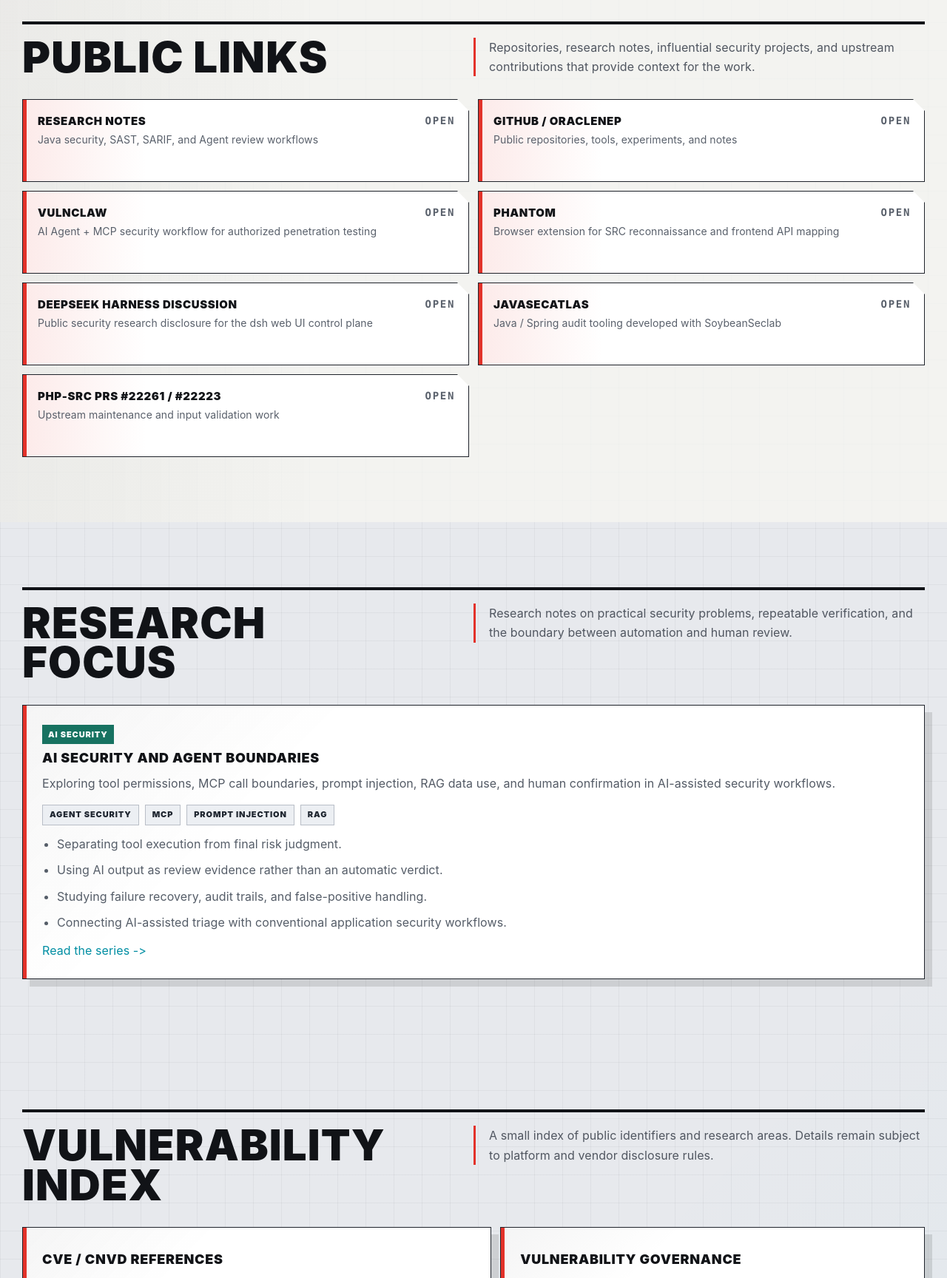
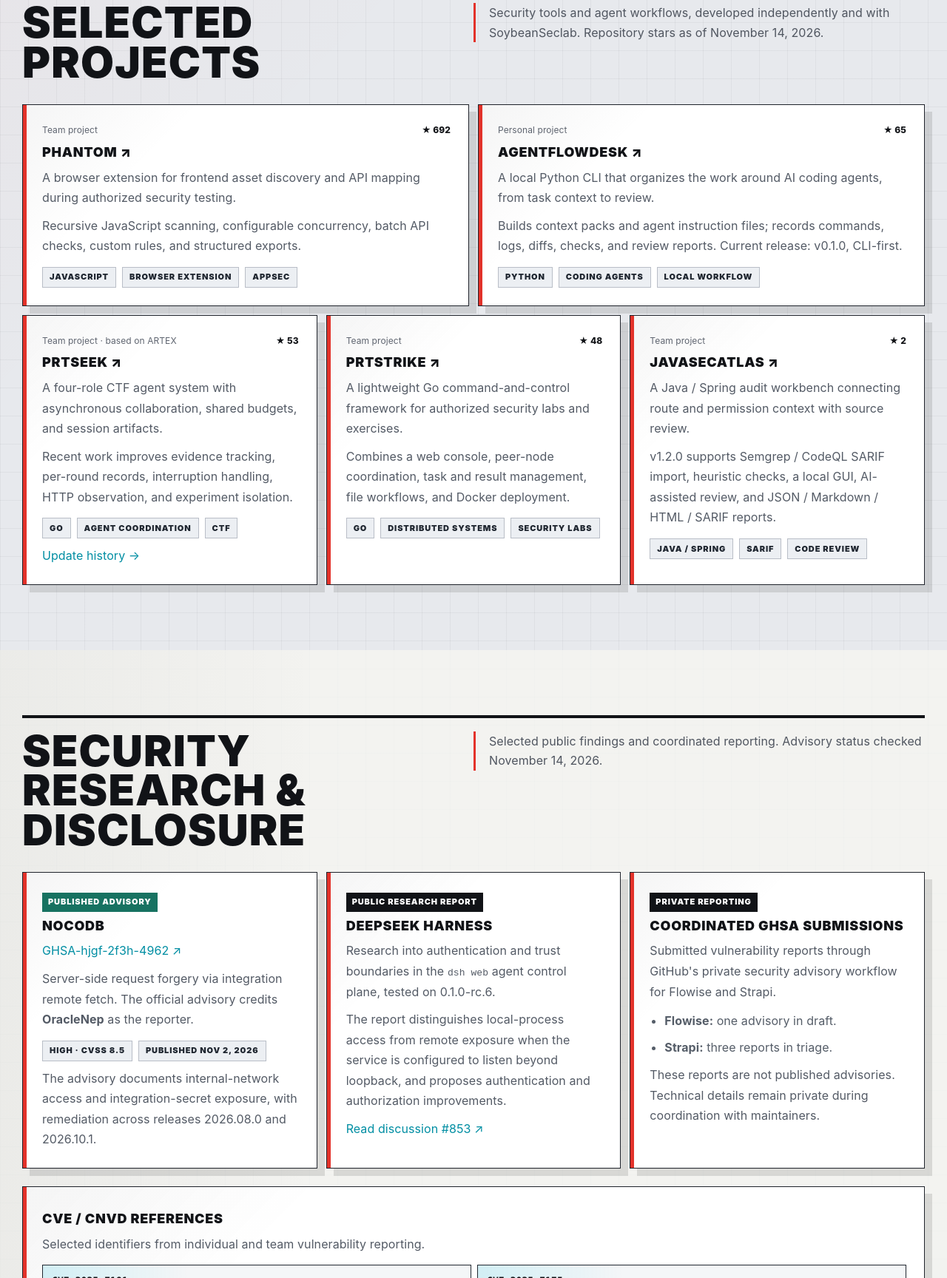
Before and after one commit to OracleNep/OracleNep.github.io, a plain HTML site: page index.html in a window 1280 px wide. Shown: the part 1072-2800 px from the top of the page at 74% size. Drawn offline with Linux system fonts and the light colour scheme.

Commit message:
Refresh security profile, selected projects, and verified disclosures

```diff
--- a/index.html
+++ b/index.html
@@ -1,12 +1,12 @@
 <!doctype html>
-<html lang="zh-CN">
+<html lang="en">
 <head>
   <meta charset="utf-8" />
   <meta name="viewport" content="width=device-width, initial-scale=1" />
   <meta name="robots" content="noindex, noarchive" />
-  <meta name="description" content="OracleNep's technical notebook on cybersecurity, AI security, application security, and vulnerability governance." />
+  <meta name="description" content="OracleNep: application and AI agent security, coordinated vulnerability disclosure, security tooling, and open-source contributions." />
   <meta property="og:title" content="OracleNep | Security Research" />
-  <meta property="og:description" content="Notes on AI security, Agent boundaries, Java/Spring review workflows, vulnerability research, and security tooling." />
+  <meta property="og:description" content="Selected security projects, published GHSA research, Java / Spring code review, Agent / MCP boundaries, and upstream contributions." />
   <meta property="og:image" content="assets/hero-security-portfolio.png" />
   <title>OracleNep | Security Research</title>
   <style>
@@ -911,6 +911,22 @@
         box-shadow: 6px 6px 0 rgba(17, 19, 23, .12);
       }
     }
+
+    /* Portfolio records and responsive project layout. */
+    section[id], #links { scroll-margin-top: 108px; }
+    .project { min-width: 0; }
+    .project h3 a { color: inherit; }
+    .project p, .project li, .advisory-id { overflow-wrap: anywhere; }
+    .project-meta { display: flex; justify-content: space-between; gap: 12px; color: var(--muted); font-size: 12px; }
+    .project-meta span:last-child { flex-shrink: 0; color: var(--ink); font-weight: 800; }
+    .reference-records, .research-links { margin-top: 24px; }
+    @media (min-width: 921px) {
+      .selected-projects { grid-template-columns: repeat(6, minmax(0, 1fr)); }
+      .selected-projects > article { grid-column: span 2; }
+      .selected-projects > article:nth-child(-n+2) { grid-column: span 3; }
+    }
+    @media (max-width: 920px) { section[id], #links { scroll-margin-top: 172px; } }
+    @media (prefers-reduced-motion: reduce) { html { scroll-behavior: auto; } }
   </style>
 </head>
 <body>
@@ -918,10 +934,10 @@
     <nav class="nav" aria-label="Primary navigation">
       <a class="brand" href="#top">OracleNep / Security Research</a>
       <div class="nav-links">
+        <a href="#projects">Projects</a>
+        <a href="#vulns">Disclosures</a>
+        <a href="#contributions">Contributions</a>
         <a href="#research">Research</a>
-        <a href="#links">Links</a>
-        <a href="#vulns">Vulns</a>
-        <a href="#projects">Projects</a>
       </div>
     </nav>
   </header>
@@ -931,199 +947,151 @@
       <canvas class="hero-particle-canvas" aria-hidden="true"></canvas>
       <div class="inner">
         <div class="hero-copy">
-          <span class="eyebrow">CYBERSECURITY / AI SECURITY</span>
+          <span class="eyebrow">ORACLENEP / APPLICATION &amp; AI SECURITY</span>
           <h1>AI SECURITY</h1>
-          <p class="hero-subtitle">
-            AI security, application security, and vulnerability governance.<br />Agent boundaries, Java/Spring review, and security automation.
-          </p>
+          <p class="hero-subtitle">I research application and AI agent security, and build tools for reproducible security work.<br />Java / Spring code review, Agent / MCP trust boundaries, and coordinated vulnerability disclosure.</p>
           <div class="actions">
-            <a class="button primary" href="research/">Research Notes</a>
-            <a class="button" href="#vulns">Vulnerability Index</a>
-            <a class="button" href="https://github.com/OracleNep" target="_blank" rel="noreferrer">GitHub</a>
+            <a class="button primary" href="#projects">Selected Projects</a>
+            <a class="button" href="#vulns">Security Research</a>
+            <a class="button" href="research/">Research Notes</a>
           </div>
         </div>
       </div>
     </section>
 
-    <section class="section alt" aria-label="Selected records">
+    <section class="section alt" aria-label="Areas of work">
       <div class="inner">
         <div class="metrics">
-          <div class="metric">
-            <strong>AI / Agent</strong>
-            <span>Tool permissions, MCP, prompt injection, and RAG</span>
-          </div>
-          <div class="metric">
-            <strong>Java / Spring</strong>
-            <span>White-box audit and secure coding workflows</span>
-          </div>
-          <div class="metric">
-            <strong>CVE / CNVD</strong>
-            <span>Public identifier index and disclosure notes</span>
-          </div>
-          <div class="metric">
-            <strong>Open Source</strong>
-            <span>Security tooling, experiments, and research notes</span>
-          </div>
+          <div class="metric"><strong>AppSec</strong><span>Code review, authorization, and root-cause analysis</span></div>
+          <div class="metric"><strong>AI / Agent</strong><span>Tool permissions, MCP, and execution boundaries</span></div>
+          <div class="metric"><strong>Disclosure</strong><span>GHSA, public research, and remediation review</span></div>
+          <div class="metric"><strong>Tooling</strong><span>Security automation and upstream contributions</span></div>
         </div>
       </div>
     </section>
 
-    <section class="section alt" id="links">
+    <section class="section" id="projects">
       <div class="inner">
         <div class="section-title">
-          <h2>Public Links</h2>
-          <p>Repositories, research notes, influential security projects, and upstream contributions that provide context for the work.</p>
+          <h2>Selected Projects</h2>
+          <p>Security tools and agent workflows, developed independently and with SoybeanSeclab. Repository stars as of November 14, 2026.</p>
         </div>
-        <div class="link-grid">
-          <a class="link-card" href="research/">
-            <span><strong>Research Notes</strong><span>Java security, SAST, SARIF, and Agent review workflows</span></span>
-            <span class="arrow">Open</span>
-          </a>
-          <a class="link-card" href="https://github.com/OracleNep" target="_blank" rel="noreferrer">
-            <span><strong>GitHub / OracleNep</strong><span>Public repositories, tools, experiments, and notes</span></span>
-            <span class="arrow">Open</span>
-          </a>
-          <a class="link-card" href="https://github.com/Netw0rkNoob/VulnClaw" target="_blank" rel="noreferrer">
-            <span><strong>VulnClaw</strong><span>AI Agent + MCP security workflow for authorized penetration testing</span></span>
-            <span class="arrow">Open</span>
-          </a>
-          <a class="link-card" href="https://github.com/Team-intN18-SoybeanSeclab/Phantom" target="_blank" rel="noreferrer">
-            <span><strong>Phantom</strong><span>Browser extension for SRC reconnaissance and frontend API mapping</span></span>
-            <span class="arrow">Open</span>
-          </a>
-          <a class="link-card" href="https://github.com/deepseek-ai/deepseek-harness/discussions/853" target="_blank" rel="noreferrer">
-            <span><strong>DeepSeek Harness Discussion</strong><span>Public security research disclosure for the dsh web UI control plane</span></span>
-            <span class="arrow">Open</span>
-          </a>
-          <a class="link-card" href="https://github.com/Team-intN18-SoybeanSeclab/JavaSecAtlas" target="_blank" rel="noreferrer">
-            <span><strong>JavaSecAtlas</strong><span>Java / Spring audit tooling developed with SoybeanSeclab</span></span>
-            <span class="arrow">Open</span>
-          </a>
-          <a class="link-card" href="https://github.com/php/php-src/pulls?q=22261+OR+22223" target="_blank" rel="noreferrer">
-            <span><strong>php-src PRs #22261 / #22223</strong><span>Upstream maintenance and input validation work</span></span>
-            <span class="arrow">Open</span>
-          </a>
-        </div>
-      </div>
-    </section>
+        <div class="project-grid selected-projects">
+          <article class="project">
+            <div class="project-meta"><span>Team project</span><span aria-label="692 GitHub stars">&#9733; 692</span></div>
+            <h3><a href="https://github.com/Team-intN18-SoybeanSeclab/Phantom" target="_blank" rel="noreferrer">Phantom &nearr;</a></h3>
+            <p>A browser extension for frontend asset discovery and API mapping during authorized security testing.</p>
+            <p>Recursive JavaScript scanning, configurable concurrency, batch API checks, custom rules, and structured exports.</p>
+            <div class="tag-row"><span class="tag">JavaScript</span><span class="tag">Browser extension</span><span class="tag">AppSec</span></div>
 
-    <section class="section" id="research">
-      <div class="inner">
-        <div class="section-title">
-          <h2>Research Focus</h2>
-          <p>Research notes on practical security problems, repeatable verification, and the boundary between automation and human review.</p>
-        </div>
-        <article class="project">
-          <span class="label green">AI Security</span>
-          <h3>AI Security and Agent Boundaries</h3>
-          <p>Exploring tool permissions, MCP call boundaries, prompt injection, RAG data use, and human confirmation in AI-assisted security workflows.</p>
-          <div class="tag-row">
-            <span class="tag">Agent Security</span>
-            <span class="tag">MCP</span>
-            <span class="tag">Prompt Injection</span>
-            <span class="tag">RAG</span>
-          </div>
-          <ul>
-            <li>Separating tool execution from final risk judgment.</li>
-            <li>Using AI output as review evidence rather than an automatic verdict.</li>
-            <li>Studying failure recovery, audit trails, and false-positive handling.</li>
-            <li>Connecting AI-assisted triage with conventional application security workflows.</li>
-          </ul>
-          <p><a href="research/javasecatlas-series.html">Read the series -&gt;</a></p>
-        </article>
-      </div>
-    </section>
-
-    <section class="section" id="vulns">
-      <div class="inner">
-        <div class="section-title">
-          <h2>Vulnerability Index</h2>
-          <p>A small index of public identifiers and research areas. Details remain subject to platform and vendor disclosure rules.</p>
-        </div>
-        <div class="vuln-layout">
-          <article class="project">
-            <h3>CVE / CNVD References</h3>
-            <p>Topics include Web security, the Java ecosystem, code review, business logic, and authorized testing.</p>
-            <div class="id-grid">
-              <a class="id-link" href="https://www.cve.org/CVERecord?id=CVE-2025-7181" target="_blank" rel="noreferrer">CVE-2025-7181</a>
-              <a class="id-link" href="https://www.cve.org/CVERecord?id=CVE-2025-7175" target="_blank" rel="noreferrer">CVE-2025-7175</a>
-              <span class="id-link">CNVD-2026-10837</span>
-              <span class="id-link">CNVD-2025-17734</span>
-            </div>
-            <p>CNVD entries are plain text references because the platform requires a signed-in session for detail pages.</p>
           </article>
           <article class="project">
-            <h3>Vulnerability Governance</h3>
-            <ul>
-              <li>Reproducible steps, impact scope, risk assessment, remediation, and retest notes.</li>
-              <li>Version and trigger analysis grounded in advisories, source review, and observed behavior.</li>
-              <li>Public notes keep only necessary references and omit unpublished exploitation details.</li>
-            </ul>
+            <div class="project-meta"><span>Personal project</span><span aria-label="65 GitHub stars">&#9733; 65</span></div>
+            <h3><a href="https://github.com/OracleNep/AgentFlowDesk" target="_blank" rel="noreferrer">AgentFlowDesk &nearr;</a></h3>
+            <p>A local Python CLI that organizes the work around AI coding agents, from task context to review.</p>
+            <p>Builds context packs and agent instruction files; records commands, logs, diffs, checks, and review reports. Current release: v0.1.0, CLI-first.</p>
+            <div class="tag-row"><span class="tag">Python</span><span class="tag">Coding agents</span><span class="tag">Local workflow</span></div>
+
+          </article>
+          <article class="project">
+            <div class="project-meta"><span>Team project · based on ARTEX</span><span aria-label="53 GitHub stars">&#9733; 53</span></div>
+            <h3><a href="https://github.com/Team-intN18-SoybeanSeclab/prtseek" target="_blank" rel="noreferrer">prtseek &nearr;</a></h3>
+            <p>A four-role CTF agent system with asynchronous collaboration, shared budgets, and session artifacts.</p>
+            <p>Recent work improves evidence tracking, per-round records, interruption handling, HTTP observation, and experiment isolation.</p>
+            <div class="tag-row"><span class="tag">Go</span><span class="tag">Agent coordination</span><span class="tag">CTF</span></div>
+            <p><a href="https://github.com/Team-intN18-SoybeanSeclab/prtseek/blob/master/CHANGELOG.md" target="_blank" rel="noreferrer">Update history &rarr;</a></p>
+          </article>
+          <article class="project">
+            <div class="project-meta"><span>Team project</span><span aria-label="48 GitHub stars">&#9733; 48</span></div>
+            <h3><a href="https://github.com/Team-intN18-SoybeanSeclab/prtstrike" target="_blank" rel="noreferrer">prtstrike &nearr;</a></h3>
+            <p>A lightweight Go command-and-control framework for authorized security labs and exercises.</p>
+            <p>Combines a web console, peer-node coordination, task and result management, file workflows, and Docker deployment.</p>
+            <div class="tag-row"><span class="tag">Go</span><span class="tag">Distributed systems</span><span class="tag">Security labs</span></div>
+
+          </article>
+          <article class="project">
+            <div class="project-meta"><span>Team project</span><span aria-label="2 GitHub stars">&#9733; 2</span></div>
+            <h3><a href="https://github.com/Team-intN18-SoybeanSeclab/JavaSecAtlas" target="_blank" rel="noreferrer">JavaSecAtlas &nearr;</a></h3>
+            <p>A Java / Spring audit workbench connecting route and permission context with source review.</p>
+            <p>v1.2.0 supports Semgrep / CodeQL SARIF import, heuristic checks, a local GUI, AI-assisted review, and JSON / Markdown / HTML / SARIF reports.</p>
+            <div class="tag-row"><span class="tag">Java / Spring</span><span class="tag">SARIF</span><span class="tag">Code review</span></div>
+
           </article>
         </div>
       </div>
     </section>
 
-    <section class="section alt" id="projects">
+    <section class="section alt" id="vulns">
       <div class="inner">
         <div class="section-title">
-          <h2>Projects and Contributions</h2>
-          <p>Selected projects with public repositories, releases, or upstream review history.</p>
+          <h2>Security Research &amp; Disclosure</h2>
+          <p>Selected public findings and coordinated reporting. Advisory status checked November 14, 2026.</p>
         </div>
-        <div class="project-grid">
+        <div class="project-grid disclosure-grid">
           <article class="project">
-            <h3>JavaSecAtlas</h3>
-            <p>A Java / Spring audit workbench developed with SoybeanSeclab for rule prototyping, SARIF normalization, and report preparation.</p>
-            <div class="tag-row">
-              <span class="tag">Java / Spring</span>
-              <span class="tag">Audit workflow</span>
-              <span class="tag">SARIF / HTML</span>
-            </div>
-            <ul>
-              <li>Recognizes Maven / Gradle projects and extracts Spring routes and selected permission context.</li>
-              <li>Provides heuristic checks for SSRF, XXE, SpEL, path traversal, and file upload cases.</li>
-              <li>Connects repeatable findings with report generation and human review.</li>
-            </ul>
+            <span class="label green">Published advisory</span>
+            <h3>NocoDB</h3>
+            <p><a class="advisory-id" href="https://github.com/nocodb/nocodb/security/advisories/GHSA-hjgf-2f3h-4962" target="_blank" rel="noreferrer">GHSA-hjgf-2f3h-4962 &nearr;</a></p>
+            <p>Server-side request forgery via integration remote fetch. The official advisory credits <strong>OracleNep</strong> as the reporter.</p>
+            <div class="tag-row"><span class="tag">High · CVSS 8.5</span><span class="tag">Published Nov 2, 2026</span></div>
+            <p>The advisory documents internal-network access and integration-secret exposure, with remediation across releases 2026.08.0 and 2026.10.1.</p>
           </article>
           <article class="project">
-            <h3>VulnClaw</h3>
-            <p>An AI Agent security testing tool that combines MCP tools and Skill orchestration for authorized asset mapping, verification, and report drafting.</p>
-            <div class="tag-row">
-              <span class="tag">AI Agent</span>
-              <span class="tag">MCP</span>
-              <span class="tag">Authorized Testing</span>
-            </div>
-            <ul>
-              <li>Explores recovery behavior when an automated task reaches an exception or fallback path.</li>
-              <li>Emphasizes tool permissions, run records, false-positive review, and human confirmation.</li>
-              <li>Keeps AI output as supporting evidence rather than the final security decision.</li>
-            </ul>
+            <span class="label">Public research report</span>
+            <h3>DeepSeek Harness</h3>
+            <p>Research into authentication and trust boundaries in the <code>dsh web</code> agent control plane, tested on 0.1.0-rc.6.</p>
+            <p>The report distinguishes local-process access from remote exposure when the service is configured to listen beyond loopback, and proposes authentication and authorization improvements.</p>
+            <p><a href="https://github.com/deepseek-ai/deepseek-harness/discussions/853" target="_blank" rel="noreferrer">Read discussion #853 &nearr;</a></p>
           </article>
           <article class="project">
-            <h3>Phantom</h3>
-            <p>A SoybeanSeclab browser extension for early-stage frontend asset mapping and signal collection in authorized testing.</p>
-            <div class="tag-row">
-              <span class="tag">JavaScript</span>
-              <span class="tag">Browser Extension</span>
-              <span class="tag">SRC workflow</span>
-            </div>
-            <ul>
-              <li>Supports basic and recursive scanning, batch API checks, export, and custom regex rules.</li>
-              <li>Useful for frontend API mapping, JavaScript review, and scope control before manual testing.</li>
-              <li>Maintained as part of a broader security tooling workflow.</li>
-            </ul>
+            <span class="label">Private reporting</span>
+            <h3>Coordinated GHSA Submissions</h3>
+            <p>Submitted vulnerability reports through GitHub's private security advisory workflow for Flowise and Strapi.</p>
+            <ul><li><strong>Flowise:</strong> one advisory in draft.</li><li><strong>Strapi:</strong> three reports in triage.</li></ul>
+            <p>These reports are not published advisories. Technical details remain private during coordination with maintainers.</p>
           </article>
+        </div>
+        <article class="project reference-records">
+          <h3>CVE / CNVD References</h3>
+          <p>Selected identifiers from individual and team vulnerability reporting.</p>
+          <div class="id-grid">
+            <a class="id-link" href="https://www.cve.org/CVERecord?id=CVE-2025-7181" target="_blank" rel="noreferrer">CVE-2025-7181</a>
+            <a class="id-link" href="https://www.cve.org/CVERecord?id=CVE-2025-7175" target="_blank" rel="noreferrer">CVE-2025-7175</a>
+            <span class="id-link">CNVD-2026-10837</span><span class="id-link">CNVD-2025-17734</span>
+          </div>
+        </article>
+      </div>
+    </section>
+
+    <section class="section" id="contributions">
+      <div class="inner">
+        <div class="section-title"><h2>Upstream Contributions</h2><p>Selected patches with public review and merge history.</p></div>
+        <div class="project-grid">
+          <article class="project"><span class="label green">Merged</span><h3>VulnClaw #75</h3><p>Added bounded recovery when the solve engine exhausts its open intents before completing the goal, with fallback exploration, CLI events, and regression coverage.</p><p><a href="https://github.com/Netw0rkNoob/VulnClaw/pull/75" target="_blank" rel="noreferrer">Review the patch &nearr;</a></p></article>
+          <article class="project"><span class="label green">Merged</span><h3>PHP #22261</h3><p>Documentation and test-comment maintenance for error conventions in <code>ext/intl</code>.</p><p><a href="https://github.com/php/php-src/pull/22261" target="_blank" rel="noreferrer">Review the patch &nearr;</a></p></article>
+          <article class="project"><span class="label">Open for review</span><h3>PHP #22223</h3><p>Aligns <code>request_parse_body()</code> handling of <code>max_input_vars</code> with INI behavior, with PHPT regression coverage and compatibility notes.</p><p><a href="https://github.com/php/php-src/pull/22223" target="_blank" rel="noreferrer">Review the patch &nearr;</a></p></article>
+        </div>
+      </div>
+    </section>
+
+    <section class="section alt" id="research">
+      <div class="inner">
+        <div class="section-title"><h2>Research &amp; Practice</h2><p>From source review and reproducible findings to remediation and retesting.</p></div>
+        <div class="vuln-layout">
+          <article class="project"><h3>Application Security</h3><p>I review Java / Spring applications by tracing request entry points, permission checks, data flow, and dangerous operations. My tooling work connects source context with Semgrep / CodeQL findings and SARIF reports.</p><p>My practical experience includes authorized vulnerability research, incident triage, host-security checks, impact assessment, and remediation follow-up.</p></article>
+          <article class="project"><h3>AI Agent Security</h3><p>I study where agents cross trust boundaries: tool execution, MCP permissions, local control planes, and approval flows. I also work on recovery behavior, evidence records, and human review in agent-assisted security workflows.</p><p>Research notes document prerequisites and verification limits alongside findings.</p></article>
+        </div>
+        <div class="link-grid research-links" id="links">
+          <a class="link-card" href="research/java-jndi-lookup-boundary.html"><span><strong>JNDI Lookup Boundaries</strong><span>Java research note · Chinese</span></span><span class="arrow">Read</span></a>
+          <a class="link-card" href="research/java-spel-evaluation-context.html"><span><strong>SpEL Evaluation Contexts</strong><span>Java research note · Chinese</span></span><span class="arrow">Read</span></a>
+          <a class="link-card" href="research/javasecatlas-series.html"><span><strong>JavaSecAtlas Research Series</strong><span>Audit workflows and SARIF · Chinese</span></span><span class="arrow">Read</span></a>
+          <a class="link-card" href="research/"><span><strong>All Research Notes</strong><span>Technical articles and project analysis</span></span><span class="arrow">Open</span></a>
         </div>
       </div>
     </section>
   </main>
 
-  <footer class="footer">
-    <div class="inner">
-      <span>OracleNep / Security Research Notes</span>
-      <span><a href="https://github.com/OracleNep" target="_blank" rel="noreferrer">github.com/OracleNep</a></span>
-    </div>
-  </footer>
+  <footer class="footer"><div class="inner"><span>OracleNep / Security Research · Updated 2026-11-14</span><span><a href="https://github.com/OracleNep" target="_blank" rel="noreferrer">GitHub</a> · <a href="https://github.com/Team-intN18-SoybeanSeclab" target="_blank" rel="noreferrer">SoybeanSeclab</a></span></div></footer>
   <script>
     (() => {
       const canvas = document.querySelector(".hero-particle-canvas");
--- a/sitemap.xml
+++ b/sitemap.xml
@@ -2,7 +2,7 @@
 <urlset xmlns="http://www.sitemaps.org/schemas/sitemap/0.9">
   <url>
     <loc>https://oraclenep.github.io/</loc>
-    <lastmod>2026-06-10</lastmod>
+    <lastmod>2026-11-14</lastmod>
     <changefreq>monthly</changefreq>
     <priority>0.7</priority>
   </url>
```
Also changed, not shown: llms.txt, 1 other file.
